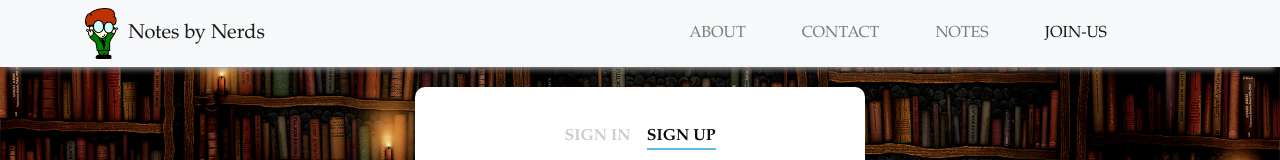
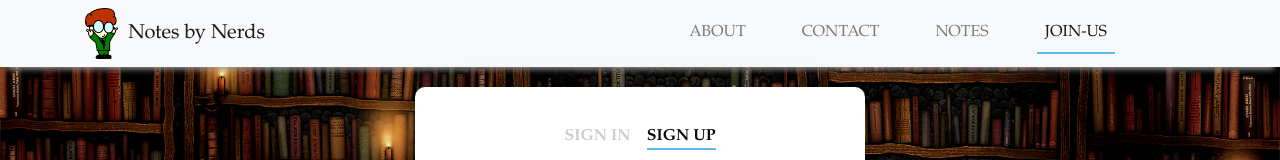
Before and after one commit to nikhil-amin/Notes-By-Nerds, an Angular app in the folder FrontEnd/: page /signup in a window 1280 px wide. Shown: the top 160 px of the page. Built offline with nearby package versions, Linux system fonts and the light colour scheme; no server answers.

Commit message:
Added active nav-link border

```diff
--- a/FrontEnd/src/app/nav-bar/nav-bar.component.css
+++ b/FrontEnd/src/app/nav-bar/nav-bar.component.css
@@ -20,7 +20,7 @@ img {
     border-bottom: 2px solid #5fbae9;
 }
 
-.navbar-nav a:active {
+.navbar-nav .nav-link.active {
     border-bottom: 2px solid #5fbae9;
 }
 
```
